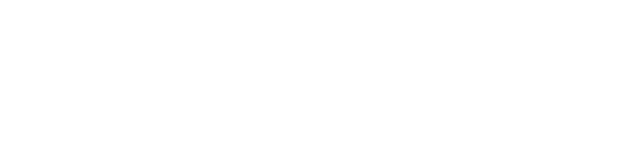
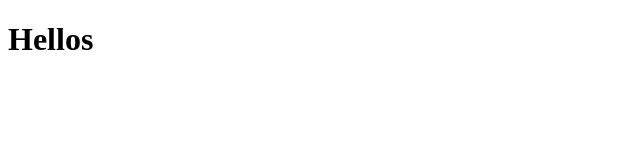
Before and after one commit to Matda1/html1, a plain HTML site: page index.html in a window 1280 px wide. Shown: the whole page, without its empty margins (0-640 px from the left). Drawn offline with Linux system fonts and the light colour scheme.

Commit message:
Update index.html

```diff
--- a/index.html
+++ b/index.html
@@ -6,5 +6,6 @@
 </head>
 
 <body>
+	<h1>Hellos</h1>
 </body>
 </html>
```
